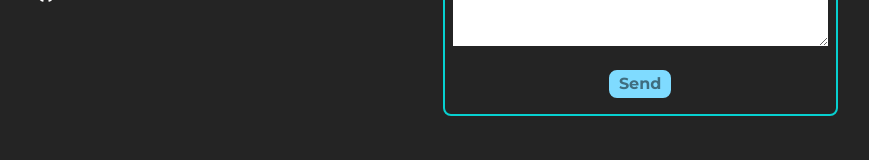
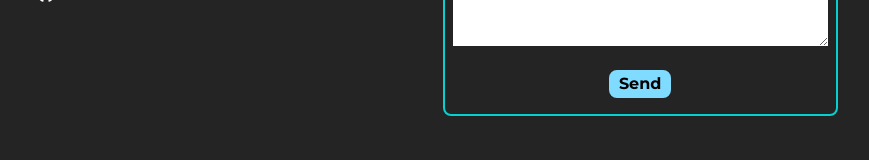
Before and after one commit to CharlyKrDev/Porfolio, a React (Vite) app: page / in a window 1280 px wide. Shown: the part 9336-9496 px from the top of the page, without its empty margins (318-1187 px from the left). Built offline with nearby package versions, Linux system fonts and the light colour scheme.

Commit message:
Accessibility

```diff
--- a/src/components/FormContact/FormContact.jsx
+++ b/src/components/FormContact/FormContact.jsx
@@ -90,7 +90,7 @@ export const FormContact = () => {
       <input type="email" name="userMail" className='m-2 text-black/90 font-semibold' placeholder="E-mail" required  />
       <label className='flex items-center p-2'><TbMessage /> <p className='ml-2'>{t('form.formMessage')}</p></label>
       <textarea className='min-h-[200px] mx-2 text-black/90 font-semibold'  name="message" placeholder={t('form.formMessagePlaceholder')} required  />
-      <input className=' bg-[#7FDBFF] border-2 border-[#7FDBFf] text-[#00000080] font-bold cursor-pointer min-w-[15%] px-2 m-auto my-4 active:scale-90 hover:bg-[#00fcfc] hover:scale-[1.05]  hover:border-[#00fcfc] rounded-lg transition-all ease-in-out duration-300 hover:text-black' type="submit" value={t('form.formBtn2')} />
+      <input className=' bg-[#7FDBFF] border-2 border-[#7FDBFf] text-[#000000] font-bold cursor-pointer min-w-[15%] px-2 m-auto my-4 active:scale-90 hover:bg-[#00fcfc] hover:scale-[1.05]  hover:border-[#00fcfc] rounded-lg transition-all ease-in-out duration-300 hover:text-black' type="submit" value={t('form.formBtn2')} />
     </form>
 </section>
 
```
